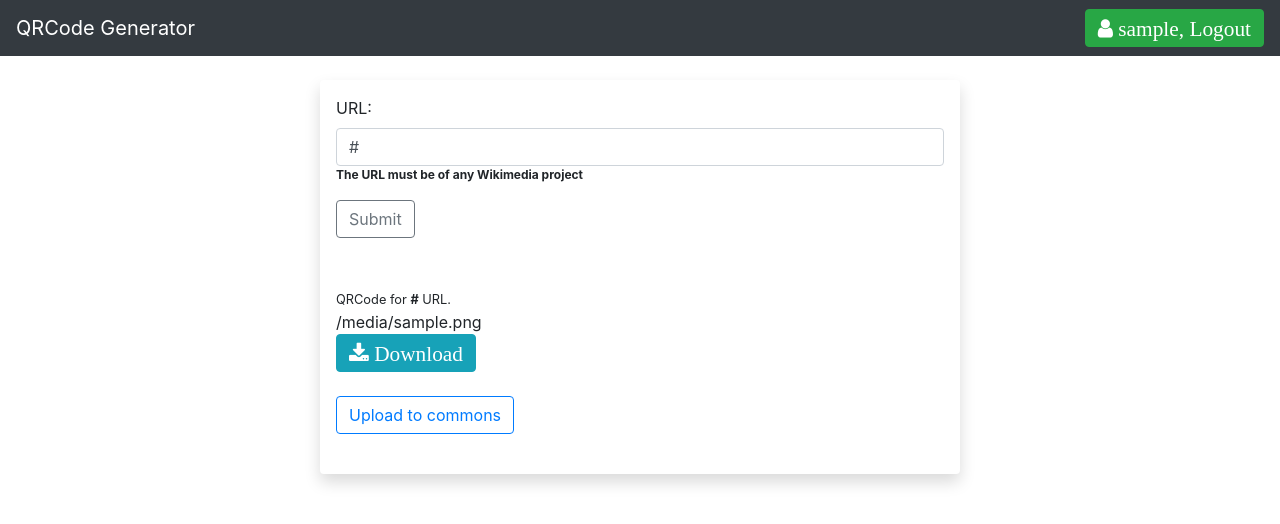
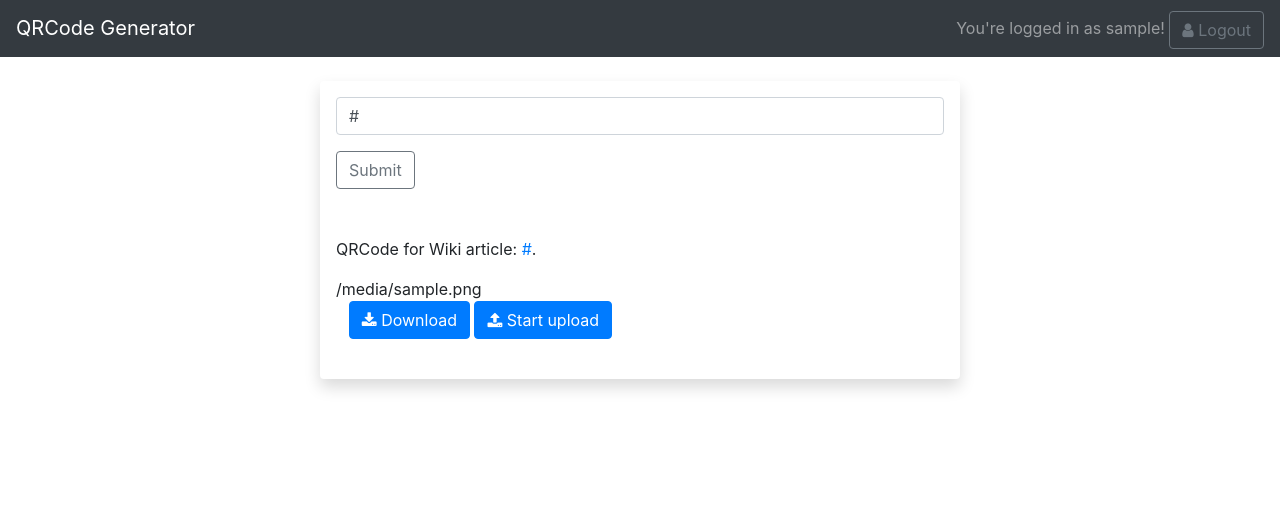
Before and after one commit to wikimedia/labs-tools-qrcode-generator, a Flask app: template templates/index.html in a window 1280 px wide. Shown: the top 524 px of the page. Run offline with Flask 2, Linux system fonts and the light colour scheme; the template is opened without the code that fills it: most values are stand-ins (such as "Sample title", 1, 10 or a date in 2020); some libraries are stand-ins or nearby versions.

Commit message:
Rewrite the app
* [x]  Disallow the app to accept/generate QR code for any input that is not in URL format
* [x]  Remove the label "URL:" and "The URL must be of any Wikimedia project." Instead, add a placeholder text in the input field: "Enter a URL of an article page from any Wikimedia site."
* [x]  Change the label "QRCode for https://en.wikipedia.org/wiki/List_of_TCP_and_UDP_port_numbers URL" to "QRCode for Wikipedia article: List of TCP and UDP port numbers" and link the title itself "List of TCP and UDP port numbers" to the URL. Also, make the text in this label big.
* [x]  Left align the QR code and submit button.
* [x]  Use the same font for the buttons (Submit, Download, etc.) that you are using for other elements (headers and paragraphs).
* [x]  Add an alert on top before the URL input (like this https://getbootstrap.com/docs/4.0/components/alerts/) that says: "Log in to the app with your MediaWiki account to upload the generated QR Code to Wikimedia Commons".
* [x]  Place the Download and Upload to Commons button in the same row, next to each other.
* [x]  Logout UI is ideally a combination of label + button, placed next to each other. In the label show: "You're logged in as username!" and in the button just the fa-user icon and text "Logout".
* [x]  Rephrase the success alert to "Your QR code is successfully uploaded to Wikimedia Commons! Click here to view it." Link the, "Click here to view" sentence from the file URL on Commons.
* [x]   Remove the "Link to Commons" button and make Go back button's color as blue and the text in it as "Go back to home page".
* [x]  Change the text "Something went wrong" to "Something went wrong while uploading your QR code :-/"
* [x]  Change the text in "Upload to commons" to "Start upload" and add fa-upload icon.
* [x]  Change the text in the current "Upload" button to "Finish upload" and add fa-upload icon.
* [x]  Keep the color of all buttons blue except login, logout and submit (keep these three same as submit).
* [x]  Change the following text: "Upload the QR Code to Wikimedia Commons" to "Modify the title and add a description for QR code file:"

```diff
--- a/static/qrcode-generator.js
+++ b/static/qrcode-generator.js
@@ -1,6 +1,6 @@
 $(document).ready(function () {
 
-    $('#uploadBtn').on('click', function () {
-        $('#uploadToCommons').show();
+    $('#upload-btn').on('click', function () {
+        $('#upload-to-commons').show();
     });
 });
--- a/static/style.css
+++ b/static/style.css
@@ -1,13 +1,12 @@
-#urlPara {
-    font-size: 12px;
-    font-weight: bold;
+#download {
+    margin-left: 0.8em;
 }
 
-#uploadToCommons {
+#upload-to-commons {
     display: none
 }
 
-#uploadToCommons-legend {
+#upload-to-commons-legend {
     font-weight: bold;
     font-size: large
 }
--- a/templates/base.html
+++ b/templates/base.html
@@ -1,7 +1,7 @@
 <!DOCTYPE html>
 <html lang="en">
 <head>
-    <meta charset="UTF-8">
+  <meta charset="utf-8">
   <meta content="width=device-width, initial-scale=1" name="viewport">
 
   {% block head %}
@@ -13,8 +13,8 @@
   <link href="{{ url_for('static', filename='style.css') }}" rel="stylesheet">
 
   <!-- Scripts -->
-    <script src="https://cdnjs.cloudflare.com/ajax/libs/jquery/3.4.1/jquery.min.js"></script>
-    <script src="{{ url_for('static', filename='qrcode-generator.js') }}" type="text/javascript"></script>
+  <script src="//cdnjs.cloudflare.com/ajax/libs/jquery/3.4.1/jquery.min.js"></script>
+  <script src="{{ url_for('static', filename='qrcode-generator.js') }}"></script>
   {% endblock head %}
 
 </head>
@@ -26,16 +26,19 @@
   {% if username is not none %}
   <ul class="nav navbar-nav navbar-right">
     <li>
-            <a class="btn btn-success" href="{{ url_for('mwoauth.logout') }}">
-                <i class="fa fa-user fa-lg"> {{username}}, Logout </i>
+      <span class="navbar-text">
+        You're logged in as {{username}}!
+      </span>
+      <a class="btn btn-outline-secondary" href="{{ url_for('mwoauth.logout') }}">
+        <i class="fa fa-user"></i> Logout
       </a>
     </li>
   </ul>
   {% else %}
     <ul class="nav navbar-nav navbar-right">
       <li>
-            <a class="btn btn-success" href="{{ url_for('mwoauth.login') }}">
-                <i class="fa fa-sign-in fa-lg"> Login </i>
+        <a class="btn btn-outline-secondary" href="{{ url_for('mwoauth.login') }}">
+          <i class="fa fa-sign-in"></i> Login
         </a>
       </li>
     </ul>
@@ -43,6 +46,14 @@
 </nav>
 <br>
 <div class="container col-lg-6 p-3 bg-white shadow rounded">
+{% if username is none %}
+<div class="alert alert-info" role="alert">
+  <a href="{{ url_for('mwoauth.login') }}">
+    Log in
+  </a>
+  to the app with your MediaWiki account to upload the generated QR Code to Wikimedia Commons!
+</div>
+{% endif %}
 {% block main %}
 {% endblock main %}
 </div>
--- a/templates/index.html
+++ b/templates/index.html
@@ -1,15 +1,12 @@
 {% extends 'base.html' %}
 
 {% block main %}
-
 <form action="{{ url_for('index') }}" method="GET">
   <div class="form-group">
-        <label for="urltextBox">URL:</label>
     <input class="form-control" name="urltextBox"
       {% if url is not none %} value="{{url}}" {% endif %}
-               id="urltextBox" type="text" required>
-
-        <p id="urlPara">The URL must be of any Wikimedia project</p>
+      placeholder="Enter a URL of an article page from any Wikimedia site."
+      type="url" required>
   </div>
   <button class="btn btn-outline-secondary" type="submit">Submit</button>
 </form>
@@ -19,40 +16,44 @@
 <!-- Check whether the URL is defined or not -->
 {% if url|length %}
   <div id="svg">
-        <small>QRCode for <b>{{url}}</b> URL.</small>
-        <br>
+    <p>QRCode for Wiki article: <a href="{{url}}">{{url}}</a>.</p>
     <!-- Append the SVG Here -->
     {{ src }}
   </div>
 
   <!-- File Download Button -->
   <form action="{{ url_for('download', filename=fileName ) }}" method="GET">
-        <button class="btn btn-info" type="submit">
-            <i class="fa fa-download fa-lg"> Download </i>
+    <button class="btn btn-primary" id="download" type="submit">
+      <i class="fa fa-download"></i> Download
     </button>
+
+    {% if username is not none %}
+      <!-- Anchor link to open Upload Form -->
+      <a class="btn btn-primary" href="#upload-to-commons" id="upload-btn">
+        <i class="fa fa-upload"></i> Start upload
+      </a>
+    {% endif %}
   </form>
   <br>
 
   {% if username is not none %}
-
-    <!-- Anchor link to open Upload Form -->
-    <a class="btn btn-outline-primary" href="#uploadToCommons" id="uploadBtn">Upload to commons</a>
-    <br>
-    <br>
-    <div class="shadow-lg p-3 bg-white rounded" id="uploadToCommons">
+    <div class="shadow-lg p-3 bg-white rounded" id="upload-to-commons">
 
       <!-- Form for upload action -->
       <form action="{{ url_for('upload') }}" method="POST">
         <div class="form-group">
-                <p id="uploadToCommons-legend"> Upload the QR Code to Wikimedia Commons</p>
+          <p id="upload-to-commons-legend">
+            Modify the title and add a description for QR code file:
+          </p>
 
           <!-- Old File Name -->
           <input name="oldfileName" type="hidden" value="{{fileName}}">
 
             <!-- File Name Field -->
             <label>Filename:</label>
-                     <input class="form-control" name="newfileName" type="text" required
-                       {% if url is not none %} value="{{fileName}}" {% endif %} >
+            <input class="form-control" name="newfileName" type="text"
+               {% if url is not none %} value="{{fileName}}" {% endif %}
+               required>
 
             <!-- File Description Field -->
             <label>Description:</label>
@@ -62,7 +63,7 @@
 
             <!-- Upload button to submit the Form -->
             <button class="btn btn-primary" type="submit">
-                <i class="fa fa-upload fa-lg"> Upload </i>
+              <i class="fa fa-upload"></i> Finish upload
             </button>
         </form>
     </div>
```
Also changed, not shown: app.py (+7 -5 lines), templates/upload.html (+9 -7 lines), README.md. Lines whose indentation alone changed are shown as unchanged.
